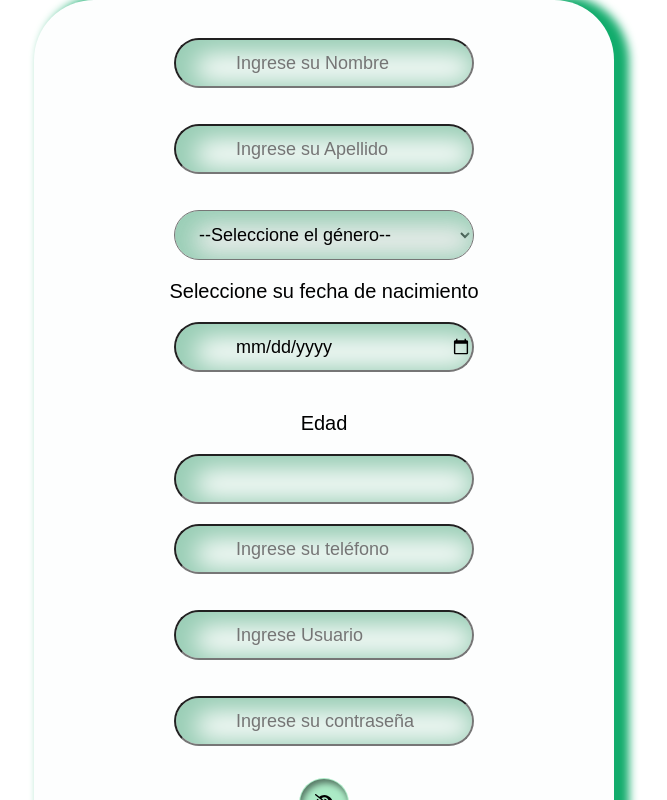
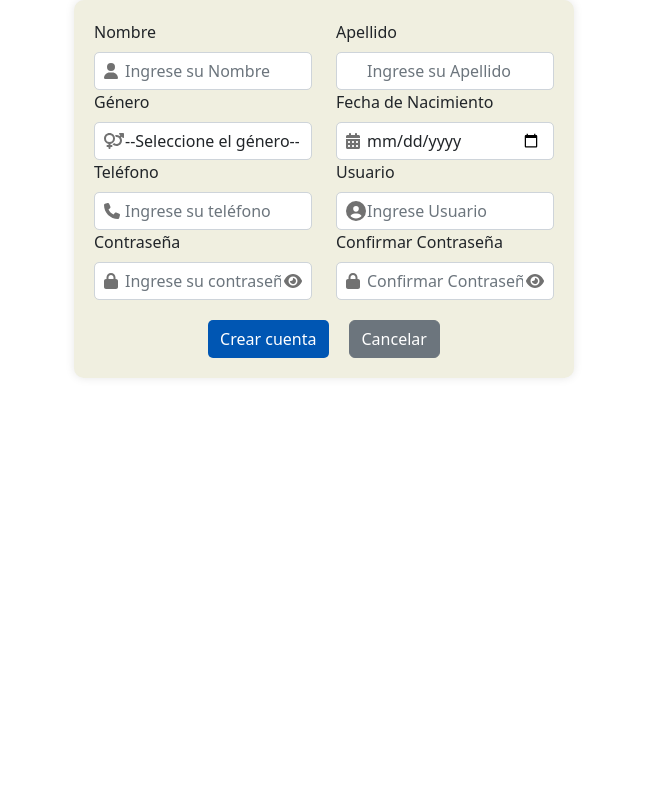
Before and after one commit to LauraMontalvo/Trabajo_Integracion_Curricular_Laura_Montalvo, a React (Create React App) app in the folder frontend/: page /registrarUsuario in a window 1280 px wide. Shown: the top 800 px of the page, without its empty margins (316-983 px from the left). Built offline with nearby package versions, Linux system fonts and the light colour scheme.

Commit message:
cambio de estilo registro de usuario y login

```diff
--- a/frontend/src/Components/LoginEmpresa.jsx
+++ b/frontend/src/Components/LoginEmpresa.jsx
@@ -52,10 +52,11 @@ const LoginFormEmpresa = (props) => {
     <Form onSubmit={handlerLoginEmpresa}>
       <div className='caja'>
         <div className='cajaLogin'>
-          <h2>Empleos ChavezPamba</h2>
-          <div className='imgs'>
+        <div className='imgs'>
             <img src={logofondo} className="tamañoImagenChavezPamba" />
           </div>
+          <h2>Empleos ChavezPamba</h2>
+
           <div>
             <h2>{constantes.TEXTO_INICIO_SESION_EMPRESA}</h2>
             <div>
--- a/frontend/src/Components/LoginUsuario.jsx
+++ b/frontend/src/Components/LoginUsuario.jsx
@@ -5,15 +5,22 @@ import { Button } from 'reactstrap';
 import { Form } from 'react-bootstrap';
 import md5 from 'md5';
 import "../Styles/loginstyle.css"
-import lock from "../img/lock.png";
-import profile from "../img/icon.png";
-import { Link, useNavigate} from 'react-router-dom';
+
+import { Link, useNavigate } from 'react-router-dom';
 import logofondo from "../img/logofondo.png";
+import { Row, Col } from 'react-bootstrap';
+
+
+
+
+import { FontAwesomeIcon } from '@fortawesome/react-fontawesome';
+import { faUserCircle, faLock, faEyeSlash, faEye } from '@fortawesome/free-solid-svg-icons';
 
 const LoginForm = (props) => {
   const [password, setPassword] = useState("");
   const [usuario, setUsuario] = useState("");
   const [loginStatus, setLoginStatus] = useState("");
+  const [showPassword, setShowPassword] = useState(false);
   const navigate = useNavigate();
   const handlerLogin = (e) => {
     e.preventDefault();
@@ -30,7 +37,7 @@ const LoginForm = (props) => {
 
             console.log(user);
             setLoginStatus(respuesta.data.msg);
-            setTimeout(() => navigate('/detalleUsuario/'+user._id), 1000);
+            setTimeout(() => navigate('/detalleUsuario/' + user._id), 1000);
           } else {
             setLoginStatus(respuesta.data.msg);
           }
@@ -50,43 +57,72 @@ const LoginForm = (props) => {
 
 
   return (
-    <div className="fondo">
-      <Form onSubmit={handlerLogin}>
-        <div className="caja">
-          <div className="cajaLogin" >
-              <h2 >Empleos ChavezPamba</h2>
-              <div className="imgs">
-                  <img src={logofondo} alt="profile" className="tamañoImagenChavezPamba" />
+
+    <Form onSubmit={handlerLogin} className="mi-formulario" >
+
+      <h2>Empleos ChavezPamba</h2>
+      <div className='imgs'>
+        <img src={logofondo} className="tamañoImagenChavezPamba" />
       </div>
-              <div>
+
       <h2>Inicio de sesión de Usuario</h2>
-                <div>
-                  <img src={profile}  className="iconos" />
-                  <input type="text"  placeholder="user" onChange={(e) => {setUsuario(e.target.value);}}value={usuario}/>
+
+      <Row>
+        <Col md={6}>
+          <Form.Group>
+            <Form.Label>Usuario</Form.Label>
+            <div className="input-icon-wrapper">
+              <FontAwesomeIcon icon={faUserCircle} className="input-icon fa-lg " />
+              <Form.Control
+                type="text"
+                placeholder="Ingrese su usuario"
+                onChange={(e) => setUsuario(e.target.value)}
+                value={usuario}
+              />
             </div>
-                <div>
-                  <img src={lock} alt="password" className="iconos" />
-                  <input type="password"   placeholder="Enter Password" onChange={(e) => { setPassword(e.target.value);}}value={password}/>
+          </Form.Group>
+        </Col>
+        <Col md={6}>
+          <Form.Group>
+            <Form.Label>Contraseña</Form.Label>
+            <div className="password-field">
+              <FontAwesomeIcon icon={faLock} className="field-icon" />
+              <Form.Control
+                type={showPassword ? "text" : "password"}
+                placeholder="Ingrese su contraseña"
+
+                onChange={(e) => { setPassword(e.target.value); }} value={password}
+                className="password-input" />
+              <FontAwesomeIcon
+                icon={showPassword ? faEyeSlash : faEye}
+                className="toggle-password-icon"
+                onClick={() => setShowPassword(!showPassword)} />
             </div>
-                <div className="btn-container" >
-                  <Button type="submit">Iniciar Sesión</Button>
-                  <Button onClick={RegresarPaginaPrincipal}>Ir a la página principal </Button>
-                  <Button   onClick={RegresarRegistrarComo} >Cancelar</Button>
+
+          </Form.Group>
+        </Col>
+      </Row>
+
+
+      <div className="botones-centrados">
+        <Button type="submit" variant="primary">Iniciar Sesión</Button>
+        <Button onClick={RegresarPaginaPrincipal} variant="secondary">Ir a la página principal</Button>
+        <Button onClick={RegresarRegistrarComo} variant="danger">Cancelar</Button>
       </div>
+
+
+
       <p style={{ color: 'red' }}>{loginStatus}</p>
-                <div>
+
       <Link to="/registrarUsuario">
         Regístrate ahora!
       </Link>
-                </div>
-                <div >
 
-                </div>
-              </div>
-          </div>
-        </div>
+
+
+
     </Form>
-  </div>
+
 
 
 
--- a/frontend/src/Styles/loginstyle.css
+++ b/frontend/src/Styles/loginstyle.css
@@ -73,11 +73,6 @@ p {
   font-size: 18px;
   margin-bottom: 20px;
 }
-.cajaLogin .tamañoImagenChavezPamba {
-  height: 130px;
-  width: 130px;
-  border-radius: 130px;
-}
 .cajaLogin h2 {
   background: linear-gradient(to right, rgba(0, 255, 242, 0.671), rgb(255, 115, 0), green);
   -webkit-background-clip: text;
@@ -134,11 +129,6 @@ p {
   padding-left: 60px;
   font-size: 18px;
   margin-bottom: 20px;
-}
-.cajaRegistrarComo .tamañoImagenChavezPamba {
-  height: 130px;
-  width: 130px;
-  border-radius: 130px;
 }
 .cajaRegistrarComo h2 {
   background: linear-gradient(to right, rgba(0, 255, 242, 0.671), rgb(255, 115, 0), green);
@@ -197,11 +187,6 @@ p {
   font-size: 18px;
   margin-bottom: 20px;
 }
-.cajaRegistrarUsuario .tamañoImagenChavezPamba {
-  height: 130px;
-  width: 130px;
-  border-radius: 130px;
-}
 .cajaRegistrarUsuario h2 {
   background: linear-gradient(to right, rgba(0, 255, 242, 0.671), rgb(255, 115, 0), green);
   -webkit-background-clip: text;
@@ -259,11 +244,6 @@ p {
   font-size: 18px;
   margin-bottom: 20px;
 }
-.cajaRegistrarEmpresa .tamañoImagenChavezPamba {
-  height: 130px;
-  width: 130px;
-  border-radius: 130px;
-}
 .cajaRegistrarEmpresa h2 {
   background: linear-gradient(to right, rgba(0, 255, 242, 0.671), rgb(255, 115, 0), green);
   -webkit-background-clip: text;
@@ -292,4 +272,104 @@ p {
   padding: 5px 0.5px 5.5px 9px;
   border: none;
   outline: none;
+}
+
+.mi-formulario {
+  max-width: 500px;
+  margin: auto;
+  padding: 20px;
+  background-color: rgb(240, 239, 224);
+  border-radius: 10px;
+  box-shadow: 0 0 10px rgba(0, 0, 0, 0.1);
+}
+.mi-formulario .botones-centrados {
+  display: flex;
+  justify-content: center;
+  gap: 20px;
+  margin-top: 20px;
+}
+.mi-formulario .tamañoImagenChavezPamba {
+  width: 150px; /* Ancho de la imagen */
+  height: 150px; /* Altura de la imagen, igual al ancho para un círculo perfecto */
+  border-radius: 50%; /* Hace que la imagen sea redonda */
+  -o-object-fit: cover;
+     object-fit: cover; /* Asegura que la imagen cubra completamente el espacio sin deformarse */
+  display: block; /* Asegura que la imagen sea un bloque para centrarla */
+  margin: 0 auto; /* Centra la imagen horizontalmente */
+}
+.mi-formulario .form-group {
+  margin-bottom: 15px;
+}
+.mi-formulario .input-icon-wrapper {
+  position: relative;
+  display: flex;
+  align-items: center;
+}
+.mi-formulario .input-icon-wrapper .input-icon {
+  position: absolute;
+  left: 10px;
+  color: #717171;
+}
+.mi-formulario .input-icon-wrapper .form-control {
+  padding-left: 30px;
+  border-radius: 5px;
+  border: 1px solid #ced4da;
+  transition: border-color 0.3s;
+}
+.mi-formulario .input-icon-wrapper .form-control:focus {
+  border-color: #80bdff;
+  outline: none;
+  box-shadow: 0 0 0 0.2rem rgba(0, 123, 255, 0.25);
+}
+.mi-formulario .btn-primary {
+  background-color: #0056b3;
+  border: none;
+  border-radius: 5px;
+}
+.mi-formulario .btn-secondary {
+  background-color: #6c757d;
+}
+
+.password-field {
+  position: relative;
+  display: flex;
+  align-items: center;
+}
+.password-field .field-icon, .password-field .toggle-password-icon {
+  position: absolute;
+  color: #717171;
+  cursor: pointer;
+}
+.password-field .field-icon {
+  left: 10px;
+}
+.password-field .toggle-password-icon {
+  right: 10px;
+}
+.password-field .password-input {
+  width: 100%;
+  padding-left: 30px;
+  padding-right: 30px;
+  border-radius: 5px;
+  border: 1px solid #ced4da;
+}
+.password-field .password-input:focus {
+  border-color: #80bdff;
+  outline: none;
+  box-shadow: 0 0 0 0.2rem rgba(0, 123, 255, 0.25);
+}
+.password-field .campo-formulario {
+  position: relative;
+  display: flex;
+  align-items: center;
+  margin-bottom: 15px;
+}
+.password-field .campo-formulario .icono-formulario {
+  position: absolute;
+  left: 10px;
+  color: #717171;
+}
+.password-field .campo-formulario .input-con-icono {
+  width: 100%;
+  padding-left: 30px;
 }/*# sourceMappingURL=loginstyle.css.map */
--- a/frontend/src/Styles/loginstyle.scss
+++ b/frontend/src/Styles/loginstyle.scss
@@ -68,11 +68,7 @@ p{
 
   }
 
-  .tamañoImagenChavezPamba{
-    height: 130px;
-    width: 130px;
-    border-radius: 130px;
-  }
+
   h2{
     background: linear-gradient(to right, rgba(0, 255, 242, 0.671), rgb(255, 115, 0), green);
     background-clip: text;
@@ -158,3 +154,133 @@ p{
   @include caja_Personalizada_Login($Tamaño-Loginancho:580px,
   $Tamaño-Loginlargo:1150px)
 }
+$color-primary: #0056b3;
+$color-secondary: #6c757d;
+$color-icon: #717171;
+$color-border: #ced4da;
+$color-focus: #80bdff;
+$shadow: 0 0 10px rgba(0, 0, 0, 0.1);
+$focus-shadow: 0 0 0 0.2rem rgba(0, 123, 255, 0.25);
+
+.mi-formulario {
+  max-width: 500px;
+  margin: auto;
+  padding: 20px;
+  background-color: rgb(240, 239, 224);
+  border-radius: 10px;
+  box-shadow: $shadow;
+
+  .botones-centrados {
+    display: flex;
+    justify-content: center;
+    gap: 20px; // Espacio entre botones
+    margin-top: 20px; // Espacio entre los botones y los campos del formulario
+
+
+  }
+
+
+  .tamañoImagenChavezPamba{
+    width: 150px; /* Ancho de la imagen */
+    height: 150px; /* Altura de la imagen, igual al ancho para un círculo perfecto */
+    border-radius: 50%; /* Hace que la imagen sea redonda */
+    object-fit: cover; /* Asegura que la imagen cubra completamente el espacio sin deformarse */
+    display: block; /* Asegura que la imagen sea un bloque para centrarla */
+    margin: 0 auto; /* Centra la imagen horizontalmente */
+  }
+  .form-group {
+    margin-bottom: 15px;
+  }
+
+  .input-icon-wrapper {
+    position: relative;
+    display: flex;
+    align-items: center;
+
+    .input-icon {
+      position: absolute;
+      left: 10px;
+      color: $color-icon;
+
+    }
+
+    .form-control {
+      padding-left: 30px;
+      border-radius: 5px;
+      border: 1px solid $color-border;
+      transition: border-color 0.3s;
+
+      &:focus {
+        border-color: $color-focus;
+        outline: none;
+        box-shadow: $focus-shadow;
+      }
+    }
+  }
+
+  .btn-primary {
+ background-color: $color-primary;    border: none;
+    border-radius: 5px;
+  }
+
+  .btn-secondary {
+    background-color: $color-secondary;
+  }
+}
+
+.password-field {
+  position: relative;
+  display: flex;
+  align-items: center;
+
+  .field-icon, .toggle-password-icon {
+    position: absolute;
+    color: $color-icon;
+    cursor: pointer;
+  }
+
+  .field-icon {
+    left: 10px;
+  }
+
+  .toggle-password-icon {
+    right: 10px;
+  }
+
+  .password-input {
+    width: 100%;
+    padding-left: 30px; // Espacio para el icono de candado
+    padding-right: 30px; // Espacio para el icono de ojo
+    border-radius: 5px;
+    border: 1px solid $color-border;
+
+    &:focus {
+      border-color: $color-focus;
+      outline: none;
+      box-shadow: $focus-shadow;
+    }
+  }
+
+
+
+  .campo-formulario {
+    position: relative;
+    display: flex;
+    align-items: center;
+    margin-bottom: 15px;
+
+    .icono-formulario {
+      position: absolute;
+      left: 10px;
+      color: #717171;
+    }
+
+    .input-con-icono {
+      width: 100%;
+      padding-left: 30px; // Asegura espacio para el ícono
+      // Añade aquí más estilos para el input si lo deseas
+    }
+  }
+
+
+}
--- a/frontend/src/Views/RegistroUsuario.jsx
+++ b/frontend/src/Views/RegistroUsuario.jsx
@@ -1,11 +1,13 @@
 import React, { useState, useEffect } from 'react';
-import { Form, Button, Modal } from 'react-bootstrap';
-import { FontAwesomeIcon } from '@fortawesome/react-fontawesome';
-import { faEye, faEyeSlash } from '@fortawesome/free-solid-svg-icons';
+
+
 import axios from 'axios';
 import 'bootstrap/dist/css/bootstrap.min.css';
 import '../Styles/loginstyle.css';
 import { useNavigate } from 'react-router-dom';
+import { Form,  Button, Modal, Row, Col } from 'react-bootstrap';
+import { FontAwesomeIcon } from '@fortawesome/react-fontawesome';
+import { faUser, faLock, faCalendarAlt, faPhone, faEye, faEyeSlash, faVenusMars, faUserCircle } from '@fortawesome/free-solid-svg-icons';
 
 const RegistroUsuario = (props) => {
   const [nombre, setNombre] = useState('');
@@ -39,15 +41,9 @@ const RegistroUsuario = (props) => {
   const navigate = useNavigate();
 
   const [showPassword, setShowPassword] = useState(false);
-  const [showConfirmPassword, setShowConfirmPassword] = useState(false);
 
-  const togglePasswordVisibility = () => {
-    setShowPassword(!showPassword);
-  };
 
-  const toggleConfirmPasswordVisibility = () => {
-    setShowConfirmPassword(!showConfirmPassword);
-  };
+
 
   const handleInputChange = (e, setterFunction, errorSetter) => {
     const value = e.target.value;
@@ -62,25 +58,9 @@ const RegistroUsuario = (props) => {
   };
 
   //edad
-  const [edad, setEdad] = useState(null);
 
-  useEffect(() => {
-    // Calcula la edad cuando la fecha de nacimiento cambia
-    if (fechaNacimiento) {
-      const fechaNac = new Date(fechaNacimiento);
-      const hoy = new Date();
-      const edadCalculada = hoy.getFullYear() - fechaNac.getFullYear();
 
-      // Ajusta la edad si aún no ha llegado el cumpleaños
-      if (hoy.getMonth() < fechaNac.getMonth() || (hoy.getMonth() === fechaNac.getMonth() && hoy.getDate() < fechaNac.getDate())) {
-        setEdad(edadCalculada - 1);
-      } else {
-        setEdad(edadCalculada);
-      }
-    } else {
-      setEdad(null);
-    }
-  }, [fechaNacimiento]);
+
 
   const onsubmitHandler = (e) => {
     e.preventDefault();
@@ -99,8 +79,7 @@ const RegistroUsuario = (props) => {
       .then((res) => {
         console.log(res);
         // Extraer la edad de la respuesta del servidor y establecerla en el estado
-  const { edad } = res.data;
-  setEdad(edad);
+
         handleSuccessModalShow();
         setNombre('');
         setApellido('');
@@ -172,113 +151,147 @@ const RegistroUsuario = (props) => {
   };
 
   return (
-    <Form onSubmit={onsubmitHandler}>
-      <div className="caja">
-        <div className="cajaRegistrarUsuario">
-          <div>
-            <div>
-              <input
+
+
+    <Form onSubmit={onsubmitHandler} className="mi-formulario">
+      <Row>
+        <Col md={6}>
+          <Form.Group>
+            <Form.Label>Nombre</Form.Label>
+            <div className="input-icon-wrapper">
+              <FontAwesomeIcon icon={faUser} className="input-icon" />
+              <Form.Control
                 type="text"
                 placeholder="Ingrese su Nombre"
-                onChange={(e) => handleInputChange(e, setNombre, setNombreError)}
                 value={nombre}
-              />
-              <p>{nombreError}</p>
-              <input
+                onChange={(e) => handleInputChange(e, setNombre, setNombreError)} />
+            </div>
+            {nombreError && <p className="error-message">{nombreError}</p>}
+          </Form.Group>
+        </Col>
+        <Col md={6}>
+          <Form.Group>
+            <Form.Label>Apellido</Form.Label>
+            <div className="input-icon-wrapper">
+              <FontAwesomeIcon className="input-icon" />
+              <Form.Control
                 type="text"
                 placeholder="Ingrese su Apellido"
+                value={apellido}
                 onChange={(e) => handleInputChange(e, setApellido, setApellidoError)}
-                value={apellido}
-              />
-              <p>{apellidoError}</p>
+                className="input-with-icon" />
             </div>
+            {apellidoError && <p className="text-danger">{apellidoError}</p>}
+          </Form.Group>
+        </Col>
 
-            <div className="select">
-              <select onChange={(e) => handleInputChange(e, setSexo, setSexoError)} value={sexo}>
-                <option value="">--Seleccione el género--</option>
+        <Col md={6}>
+          <Form.Group>
+            <Form.Label>Género</Form.Label>
+            <div className="input-icon-wrapper">
+              <FontAwesomeIcon icon={faVenusMars} className="input-icon" />
+              <Form.Control as="select"
+                onChange={(e) => handleInputChange(e, setSexo, setSexoError)}
+                value={sexo}
+                className="input-with-icon">
+                <option value=" "> --Seleccione el género--</option>
                 <option value="Masculino">Masculino</option>
                 <option value="Femenino">Femenino</option>
-              </select>
+              </Form.Control>
             </div>
-            <p>{sexoError}</p>
-
-            <div className="textos_normales">
-              <p>Seleccione su fecha de nacimiento </p>
-              <input
+            {sexoError && <p className="text-danger">{sexoError}</p>}
+          </Form.Group>
+        </Col>
+        <Col md={6}>
+          <Form.Group>
+            <Form.Label>Fecha de Nacimiento</Form.Label>
+            <div className="input-icon-wrapper">
+              <FontAwesomeIcon icon={faCalendarAlt} className="input-icon" />
+              <Form.Control
                 type="date"
                 onChange={(e) => handleInputChange(e, setFechaNacimiento, setFechaNacimientoError)}
                 value={fechaNacimiento}
-              />
+                className="input-with-icon" />
             </div>
-            <p>{fechaNacimientoError}</p>
+            {fechaNacimientoError && <p className="text-danger">{fechaNacimientoError}</p>}
+          </Form.Group>
+        </Col>
+        {/* Repite la misma estructura para otros campos */}
 
-            <div className="textos_normales">
-              <p>Edad</p>
-              <input type="text" value={edad !== null ? `${edad} años` : ''} readOnly />
-            </div>
-
-            <div>
-              <input
+        <Col md={6}>
+          <Form.Group>
+            <Form.Label>Teléfono</Form.Label>
+            <div className="input-icon-wrapper">
+              <FontAwesomeIcon icon={faPhone} className="input-icon" />
+              <Form.Control
                 type="text"
                 placeholder="Ingrese su teléfono"
-                onChange={handleTelefonoChange}
                 value={telefono}
-              />
-              <p>{telefonoError}</p>
+                onChange={handleTelefonoChange} />
             </div>
+            {telefonoError && <p className="text-danger">{telefonoError}</p>}
+          </Form.Group>
+        </Col>
+        <Col md={6}>
+          <Form.Group>
+            <Form.Label>Usuario</Form.Label>
+            <div className="input-icon-wrapper">
+              <FontAwesomeIcon icon={faUserCircle} className="input-icon fa-lg" />
+              <Form.Control
+                type="text"
+                placeholder="Ingrese Usuario"
+                value={usuario}
+                onChange={(e) => handleInputChange(e, setUsuario, setUsuarioError)}
+                className="input-with-icon" />
+            </div>
+            {usuarioError && <p className="text-danger">{usuarioError}</p>}
+          </Form.Group>
+        </Col>
+        <Col md={6}>
+          <Form.Group>
+            <Form.Label>Contraseña</Form.Label>
+            <div className="password-field">
+              <FontAwesomeIcon icon={faLock} className="field-icon" />
+              <Form.Control
+                type={showPassword ? "text" : "password"}
+                placeholder="Ingrese su contraseña"
+                value={password}
+                onChange={(e) => handleInputChange(e, setPassword, setPasswordError)}
+                className="password-input" />
+              <FontAwesomeIcon
+                icon={showPassword ? faEyeSlash : faEye}
+                className="toggle-password-icon"
+                onClick={() => setShowPassword(!showPassword)} />
+            </div>
+            {passwordError && <p className="text-danger">{passwordError}</p>}
+          </Form.Group>
+        </Col>
 
-            <div>
-              <input
-                type="text"
-                placeholder="Ingrese Usuario "
-                onChange={(e) => handleInputChange(e, setUsuario, setUsuarioError)}
-                value={usuario}
-              />
-              <p>{usuarioError}</p>
+        <Col md={6}>
+          <Form.Group>
+            <Form.Label>Confirmar Contraseña</Form.Label>
+            <div className="password-field">
+              <FontAwesomeIcon icon={faLock} className="field-icon" />
+              <Form.Control
+                type={showPassword ? "text" : "password"}
+                placeholder="Confirmar Contraseña"
+                value={confirmPassword}
+                onChange={(e) => handleInputChange(e, setConfirmPassword, setConfirmPasswordError)}
+                className="password-input" />
+              <FontAwesomeIcon
+                icon={showPassword ? faEyeSlash : faEye}
+                className="toggle-password-icon"
+                onClick={() => setShowPassword(!showPassword)} />
             </div>
+            {confirmPasswordError && <p className="text-danger">{confirmPasswordError}</p>}
+          </Form.Group>
+        </Col>
 
-            <div>
-              <input
-                type={showPassword ? 'text' : 'password'}
-                placeholder="Ingrese su contraseña"
-                title="Debe tener al menos una mayúscula, una minúscula y un dígito"
-                onChange={(e) => handleInputChange(e, setPassword, setPasswordError)}
-                value={password}
-              />
-              <div>
-                <Button
-                  style={{ padding: '1px', width: '50px', borderRadius: '100%', color: 'black', backgroundColor: '#ABEBC6' }}
-                  onClick={togglePasswordVisibility}
-                  variant="link"
-                >
-                  <FontAwesomeIcon icon={showPassword ? faEye : faEyeSlash} />
-                </Button>
-              </div>
-              <p>{passwordError}</p>
-            </div>
 
-            <div>
-              <input
-                type={showConfirmPassword ? 'text' : 'password'}
-                placeholder="Confirmar Contraseña"
-                onChange={(e) => handleInputChange(e, setConfirmPassword, setConfirmPasswordError)}
-                value={confirmPassword}
-              />
-              <div>
-                <Button
-                  style={{ padding: '1px', width: '50px', borderRadius: '100%', color: 'black', backgroundColor: '#ABEBC6' }}
-                  onClick={toggleConfirmPasswordVisibility}
-                  variant="link"
-                >
-                  <FontAwesomeIcon icon={showConfirmPassword ? faEye : faEyeSlash} />
-                </Button>
-              </div>
-              <p>{confirmPasswordError}</p>
-            </div>
-
-            <div className="btn-container">
-              <Button type="submit">Crear cuenta</Button>
-              <Button onClick={(e) => navigate('/loginusuario')}>Cancelar</Button>
+      </Row>
+      <div className="botones-centrados">
+        <Button type="submit" variant="primary">Crear cuenta</Button>
+        <Button variant="secondary" onClick={() => navigate('/loginusuario')}>Cancelar</Button>
       </div>
       <div></div>
       <Modal show={showSuccessModal} onHide={handleSuccessModalClose}>
@@ -292,10 +305,10 @@ const RegistroUsuario = (props) => {
           </Button>
         </Modal.Footer>
       </Modal>
-          </div>
-        </div>
-      </div>
+
+
     </Form>
+
   );
 };
 
```
Also changed, not shown: 1 other file (tests, documents, lock files or other folders). Lines whose indentation alone changed are shown as unchanged.
